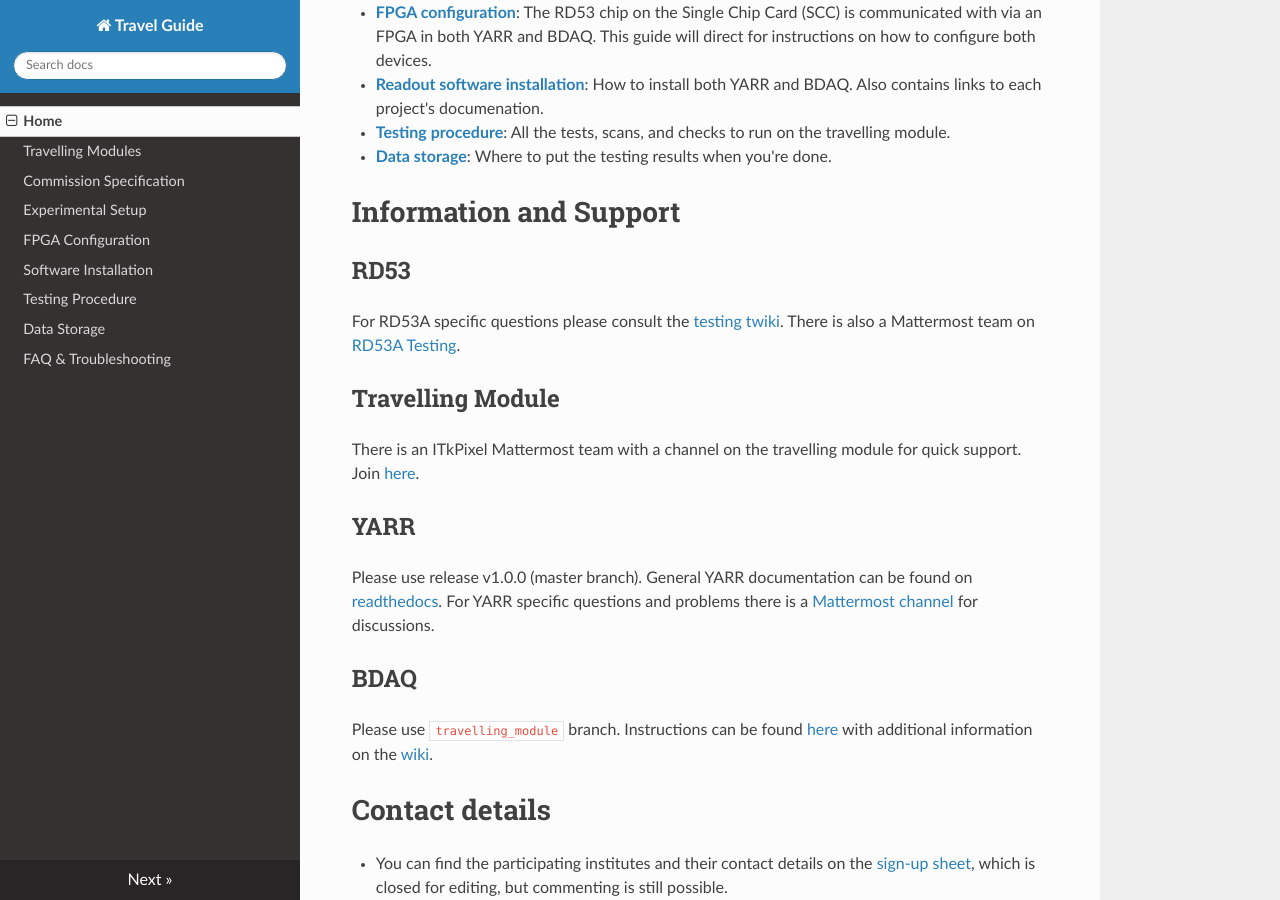
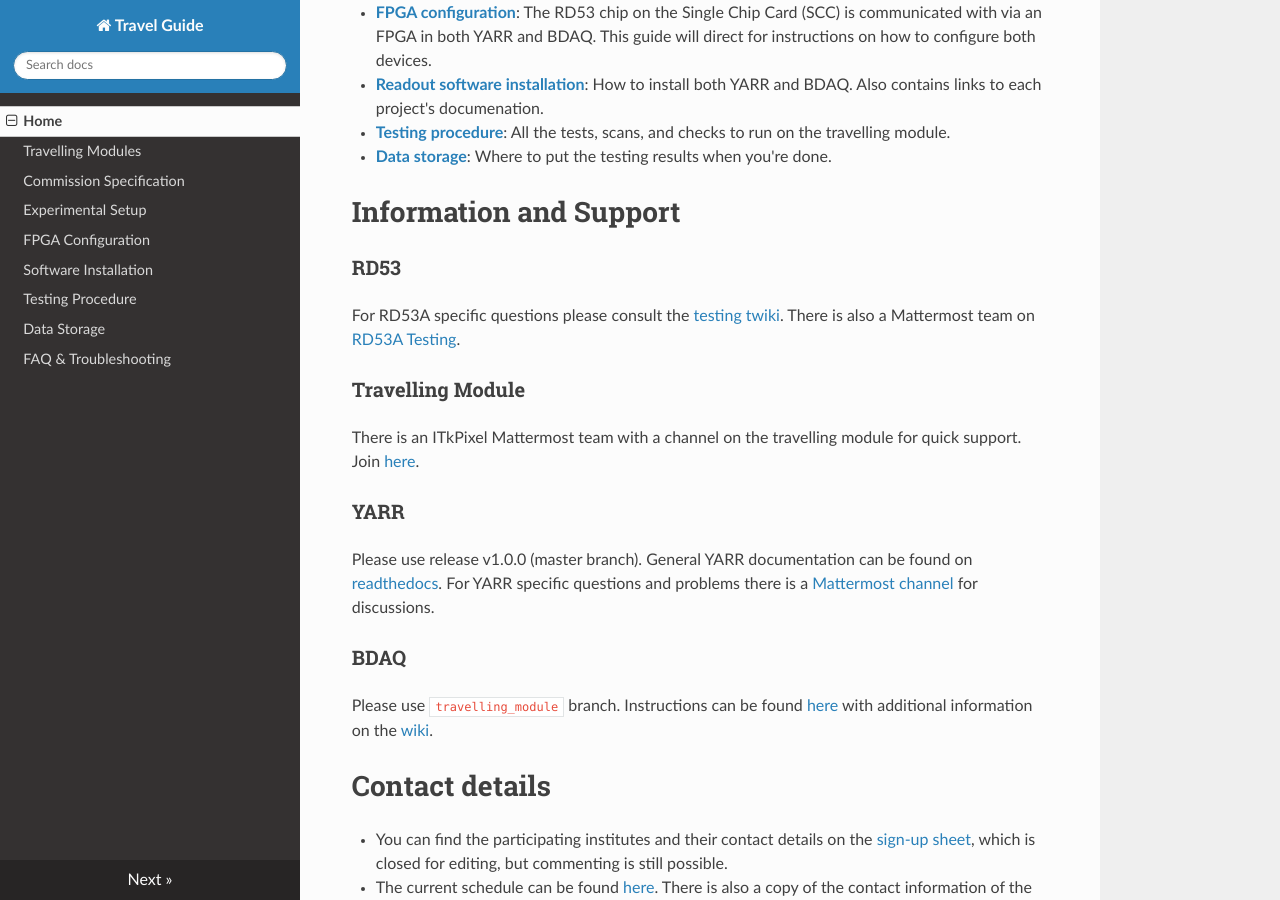
Before and after one commit to lime86/TravellingModule, an MkDocs documentation site: the page built from docs/index.md, in a window 1280 px wide and 900 px high, scrolled down 628 px. Built offline with MkDocs 1.6.1, drawn with Linux system fonts in a browser that asks for light colours; nearby versions of some CDN libraries; old or Windows-style settings are respelled for this version of MkDocs.

Commit message:
Subheadings

```diff
--- a/docs/index.md
+++ b/docs/index.md
@@ -29,23 +29,23 @@ Documentation structure:
 
 Information and Support
 =======================
-## RD53
+### RD53
 For RD53A specific questions please consult the [testing
 twiki](https://twiki.cern.ch/twiki/bin/viewauth/RD53/RD53ATesting). There is also a Mattermost team on [RD53A Testing](https://mattermost.web.cern.ch/rd53-testing).
 
-## Travelling Module
+### Travelling Module
 There is an ITkPixel Mattermost team with a channel on the travelling
 module for quick support. Join
 [here](https://mattermost.web.cern.ch/signup_user_complete/?id=ujzsdu51p3nuirqp7h5bkjo5ay).
 
-## YARR
+### YARR
 Please use release v1.0.0 (master branch).
 General YARR documentation can be found on
 [readthedocs](https://yarr.readthedocs.io). For YARR specific questions
 and problems there is a [Mattermost
 channel](https://mattermost.web.cern.ch/yarr) for discussions.
 
-## BDAQ
+### BDAQ
 Please use ``travelling_module`` branch.
 Instructions can be found
 [here](https://gitlab.cern.ch/silab/bdaq53) with additional information
```
